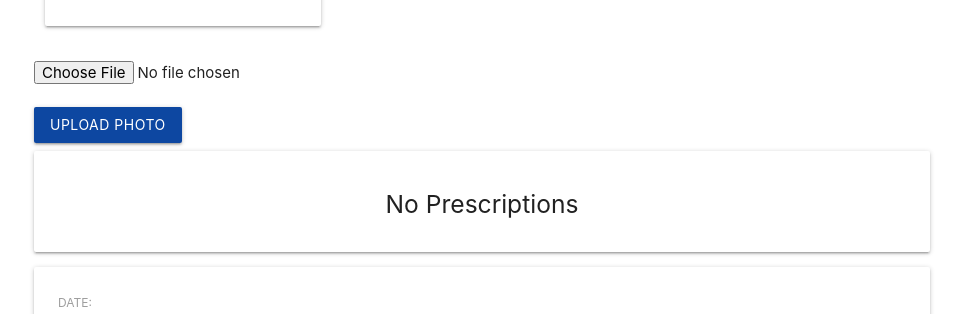
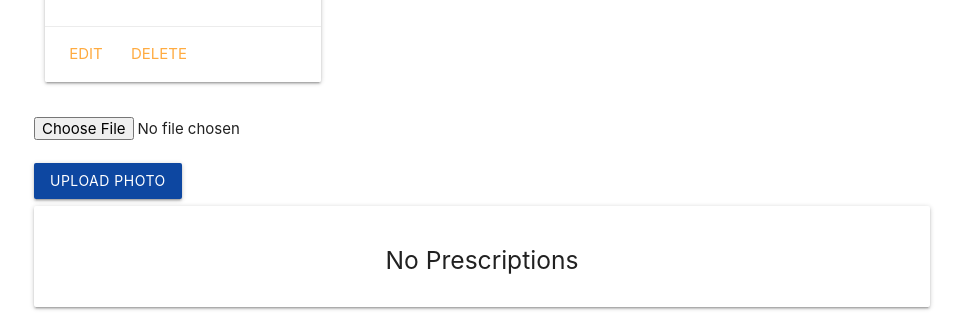
Before and after one commit to matte151/Project-3-phtdb, a Django app: template main_app/templates/pets/detail.html in a window 1280 px wide. Shown: the part 491-805 px from the top of the page, without its empty margins (158-1121 px from the left). Run offline with Django 4.2, Linux system fonts and the light colour scheme; the template is opened without the code that fills it, so the values that code supplies are empty; some web fonts are replaced.

Commit message:
add edit and delete button to profile card

```diff
--- a/main_app/templates/pets/detail.html
+++ b/main_app/templates/pets/detail.html
@@ -29,6 +29,10 @@
             <p>Color: {{ pet.color }}</p>
             <p>Weight: {{ pet.weight }}</p>
           </div>
+          <div class="card-action">
+            <a href="{% url 'pets_update' pet.id %}">Edit</a>
+            <a href="{% url 'pets_delete' pet.id %}">Delete</a>
+        </div>
         </div>
     </div>
     <div class="col s4 offset-s4">
```
